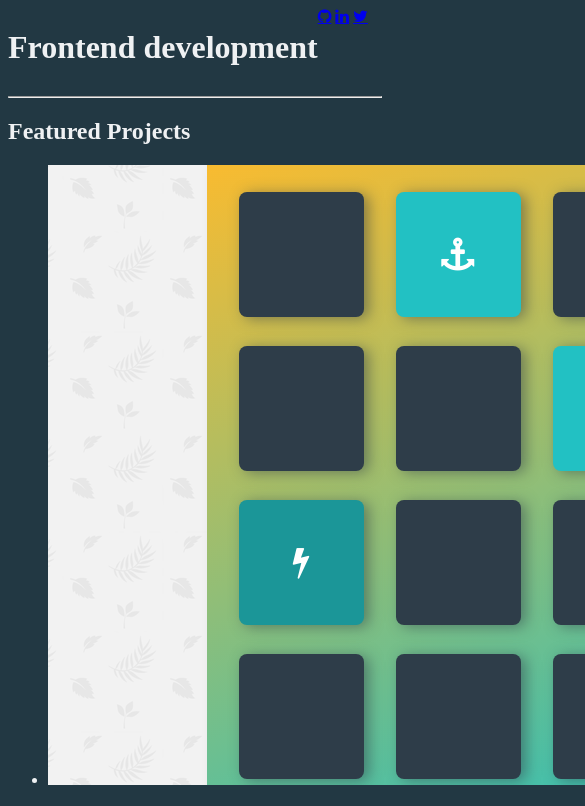
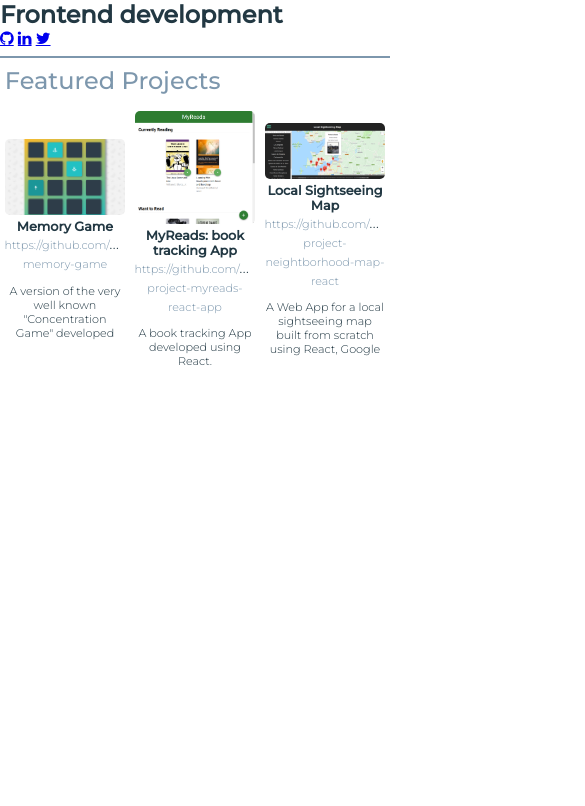
Before and after one commit to mechaphysis/portfolio-frontend, a website: page index.html in a window 390 px wide. Shown: the top 806 px of the page, 585 px wide, since content can reach past the window. Drawn offline with Linux system fonts and the light colour scheme; a web font is replaced by a local one.

Commit message:
feat: Complete default styling with SASS

```diff
--- a/sass/main.scss
+++ b/sass/main.scss
@@ -1,28 +1,135 @@
-$font:   'Coda';
+$font:   'Montserrat';
 //color palette
 $primary-color: #223843;
-$font-color: #EFF1F3;
-$second-color: #DBD3D8;
-$third-color: #D8B4A0 ;
-$fourth-color: #D77A61;
+$second-color: #7d97ad;
 
 body {
-  font: $font;
-  color: $font-color;
-  background-color: $primary-color;
+  margin: 0;
+  padding: 0;
+  width: 100%;
+  height: 100%;
+  font: 300 16px $font;
+  color: $primary-color;
 }
 
-header {
+h1, h2, h3, h4, h5 {
+  margin: 0;
+}
+
+.header_div,.content {
   display: flex;
   flex-wrap: wrap;
-  nav {
-    a {
-      font-size: 100px;
+}
+
+.header_div,.featured-work,ul {
+  width: 100%;
+}
+
+.header_div {
+  padding-top: 0.5em;
+
+  .logo {
+    height: 4em;
+    margin-top: 6px;
+    margin-right: auto;
+    padding-left: 0.5em;
+  }
+
+  .header-text {
+    width: 70%;
+    margin: 0;
+    padding: 0;
+    padding-right: 0.5em;
+    text-align: right;
+    vertical-align: bottom;
+
+    .title {
+      font-weight: 300;
+      color: $second-color;
+    }
+
+    .subtitle {
+      font-weight: 500;
     }
   }
 
 }
 
-horizontal-bar {
-  color: $fourth-color;
+.horizontal-bar {
+  border-style: solid;
+  border-width: thin ;
+  color: $second-color;
 }
+
+.featured-tittle {
+  text-align: justify;
+  color: $second-color;
+  font-weight: 500;
+  padding-left: 0.2em;
+}
+
+ul {
+  padding: 0;
+  list-style-type: none;
+  display: flex;
+  flex-wrap: wrap;
+  li {
+    width: 31%;
+    margin: auto;
+  }
+}
+
+.work-text {
+  text-align: center;
+  overflow: hidden;
+  text-overflow: ellipsis;
+
+  p,a {
+    font-size: 0.7em;
+    max-height: 56px;
+    padding-bottom: 0;
+    overflow-y: hidden;
+  }
+
+  a {
+    text-decoration: none;
+    color: $second-color;
+  }
+}
+
+.work-picture {
+  width: 100%;
+  border-radius: 5px;
+}
+
+footer {
+    text-align: center;
+    font-weight: 300;
+    font-size: 0.7em;
+    padding-bottom: 10px;
+}
+
+// Media queries for responsiveness
+  @media screen and (max-width:407px) {
+    .title,.subtitle {
+      font-size: 1.5em;
+    }
+
+    .logo {
+      height: 3em;
+    }
+  }
+
+  @media screen and (max-width:500px) {
+    .work-text > h2 {
+      font-size: 0.8em;
+    }
+  }
+
+  @media screen and (min-width:815px) {
+    .header_div,.content,.horizontal-bar {
+      width: 815px;
+      margin-left: auto;
+      margin-right: auto;
+    }
+  }
```
Also changed, not shown: css/main.css.
